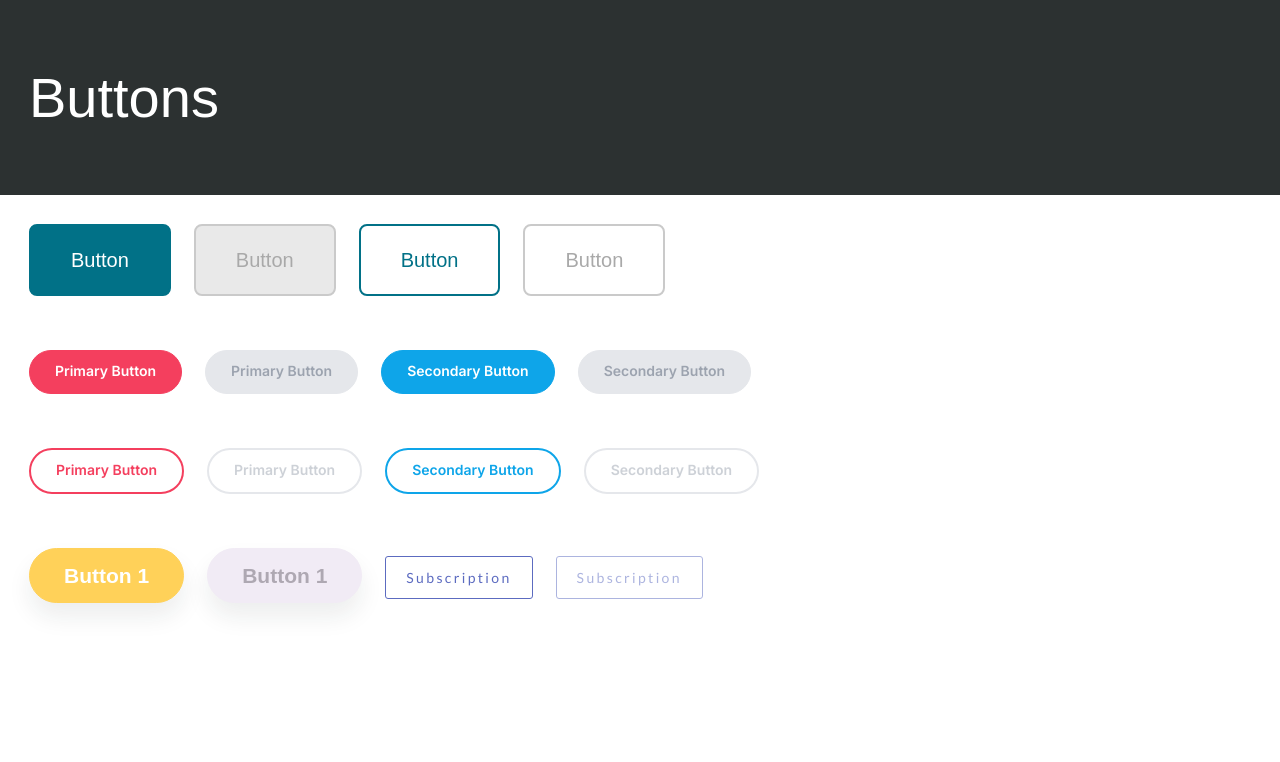
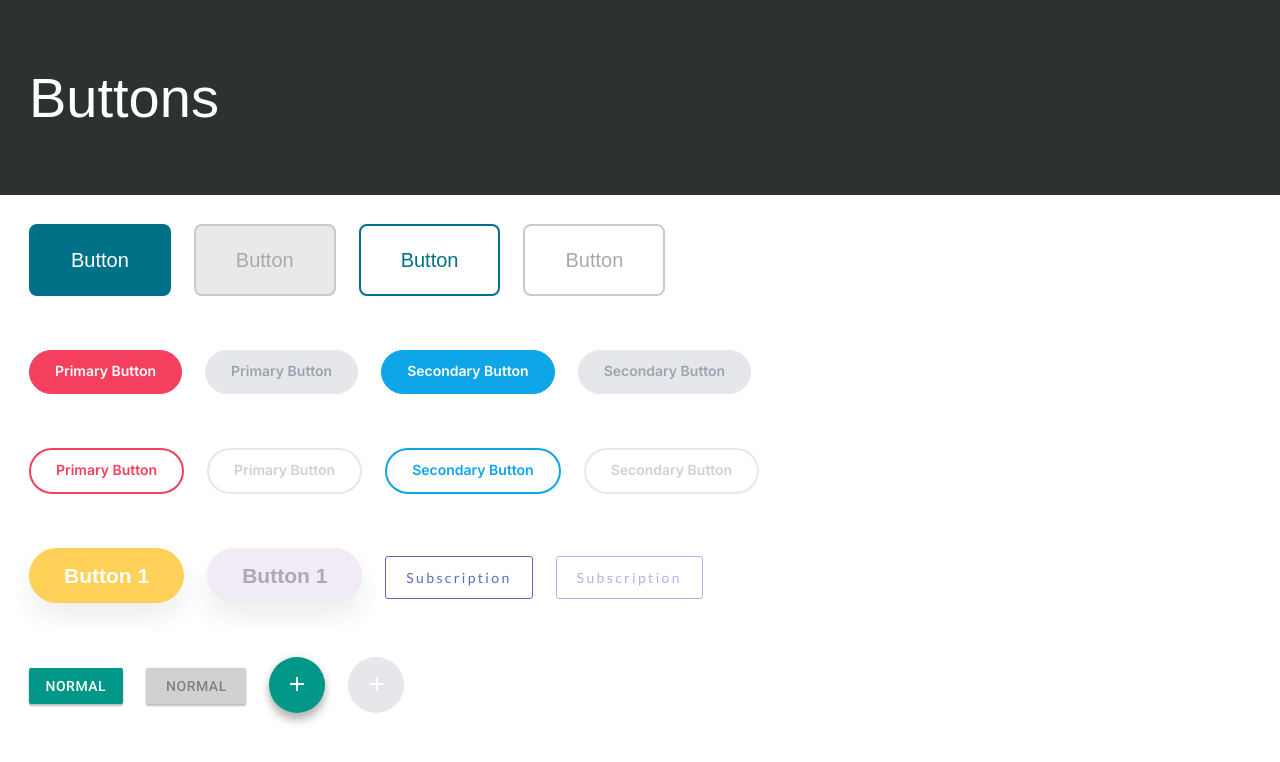
Before and after one commit to ArtisVansovics/md01_btns-toasts, a plain HTML site: page index.html in a window 1280 px wide. Drawn offline with Linux system fonts and the light colour scheme; a web font is replaced by a local one.

Commit message:
Added fifth row of buttons

```diff
--- a/index.html
+++ b/index.html
@@ -88,6 +88,29 @@
                     </button>
                 </div>
             </div>
+            <!-- Fifth row of buttons -->
+            <div class="flex-container">
+                <button class="btn-normal">
+                    Normal
+                </button>
+                <div class="disabled-wrapper">
+                    <button class="btn-normal" disabled>
+                        Normal
+                    </button>
+                </div>
+                <button class="btn-normal btn-normal--plus">
+                    <svg width="14" height="14" viewBox="0 0 14 14" xmlns="http://www.w3.org/2000/svg">
+                        <path fill-rule="evenodd" clip-rule="evenodd" d="M14 6H8V0H6V6H0V8H6V14H8V8H14V6V6Z"/>
+                    </svg>
+                </button>
+                <div class="disabled-wrapper">
+                    <button class="btn-normal btn-normal--plus" disabled>
+                        <svg width="14" height="14" viewBox="0 0 14 14" xmlns="http://www.w3.org/2000/svg">
+                            <path fill-rule="evenodd" clip-rule="evenodd" d="M14 6H8V0H6V6H0V8H6V14H8V8H14V6V6Z"/>
+                        </svg>
+                    </button>
+                </div>
+            </div>
         </div>
     </div>
 </body>
--- a/styles.css
+++ b/styles.css
@@ -201,7 +201,7 @@ body {
     border: 1px solid #5C6BC0;
 }
 .btn-sub:disabled {
-    background-color:transparent;
+    background-color: transparent;
     color: #5C6BC0;
     opacity: 0.5;
     pointer-events: none;
@@ -215,3 +215,80 @@ body {
                 rgba(0, 0, 0, 0.25);
     cursor: pointer;
 }
+
+.btn-normal {
+    background-color: #009688;
+    color: #FFFFFF;
+    font-family: 'Roboto', sans-serif;
+    font-weight: 500;
+    font-size: 14px;
+    line-height: 16px;
+    letter-spacing: 0.0357143em;
+    text-transform: uppercase;
+    padding: 10px 16.5px;
+    border-radius: 2px;
+    border: none;
+    box-shadow:
+                0 0 2px
+                rgba(0, 0, 0, 0.12),
+                0 2px 2px
+                rgba(0, 0, 0, 0.24);
+}
+
+.btn-normal:disabled {
+    background-color: rgba(79, 79, 79, 0.26);
+    color: rgba(0, 0, 0, 0.38);
+    padding: 10px 19.5px 10px 20.5px;
+    pointer-events: none;
+}
+
+.btn-normal:hover {
+    background:
+                linear-gradient(0deg, rgba(189, 189, 189, 0.3), rgba(189, 189, 189, 0.3)),
+                #009688;
+    color: #FFFFFF;
+    text-transform: none;
+    padding: 10px 23.5px;
+    box-shadow:
+                0 0 8px
+                rgba(0, 0, 0, 0.12),
+                0 8px 8px
+                rgba(0, 0, 0, 0.24);
+    cursor: pointer;
+}
+
+.btn-normal--plus {
+    padding: 16px;
+    border-radius: 50%;
+    width: 56px;
+    height: 56px;
+    box-shadow:
+                0 0 8px
+                rgba(0, 0, 0, 0.12),
+                0 8px 8px
+                rgba(0, 0, 0, 0.24);
+}
+.btn-normal--plus svg {
+    fill: currentColor;
+}
+
+.btn-normal--plus:disabled {
+    background-color: #E5E7EB;
+    box-shadow: none;
+    pointer-events: none;
+}
+
+.btn-normal--plus:disabled svg {
+    fill: #FFFFFF;
+}
+
+.btn-normal--plus:hover {
+    background: #009688;
+    padding: 16px;
+    box-shadow:
+                0 0 14px
+                rgba(0, 0, 0, 0.12),
+                0 14px 14px
+                rgba(0, 0, 0, 0.24);
+    cursor: pointer;
+}
```
